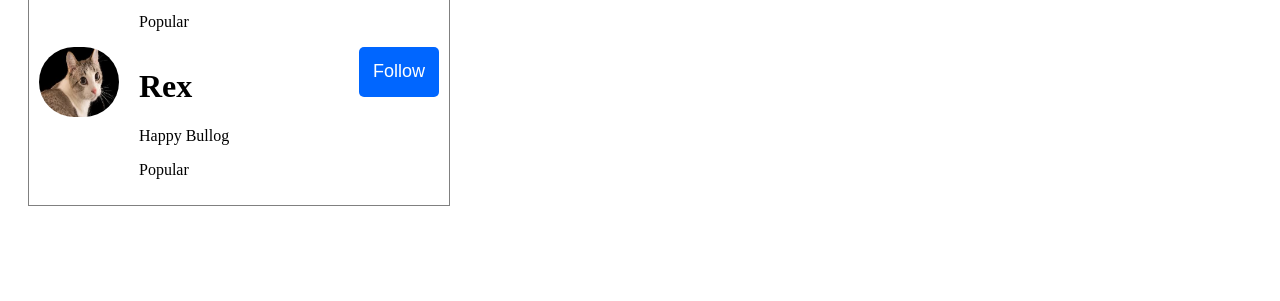
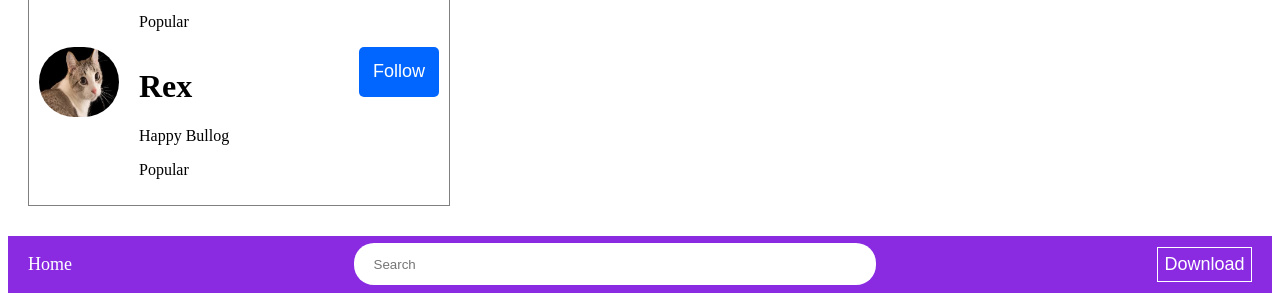
Before and after one commit to uwinezagloria/HTML-CSS, a plain HTML site: page into-to-html/flexbox.exercise.html in a window 1280 px wide. Shown: the part 736-1037 px from the top of the page. Before the commit the page ends 950 px from the top, so only its background shows below. Drawn offline with Linux system fonts and the light colour scheme.

Commit message:
flexbox challenge questions

```diff
--- a/into-to-html/flexbox.exercise.html
+++ b/into-to-html/flexbox.exercise.html
@@ -153,5 +153,27 @@
           </div>
       </div>
   </div>
+  <!--another challenge-->
+  <div style="margin-top: 30px;">
+    <div style="display: flex;
+    flex-direction: row;
+    background-color: blueviolet;
+    justify-content: space-between;
+    align-items: center;
+    padding-left: 20px;
+    padding-right: 20px;">
+      <div>
+        <p style="font-size: 18px;color: white;">Home</p>
+      </div>
+      <div>
+        <input style="width:500px;border-radius: 20px; border-style: none;height:40px;padding-left: 20px;" type="text" placeholder="Search" >
+      </div>
+      <div>
+        <button style="background-color: blueviolet;
+        font-size: 18px; width:95px; height: 35px;
+        border-style: solid;border-color: white; border-width: 1px; color:white;padding:5px">Download</button>
+      </div>
+    </div>
+  </div>
 </body>
 </html>
```
